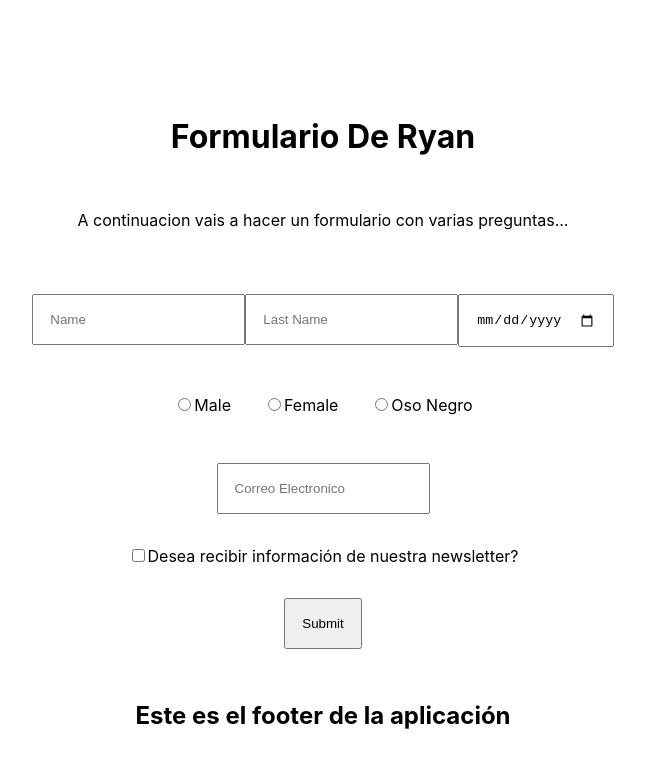
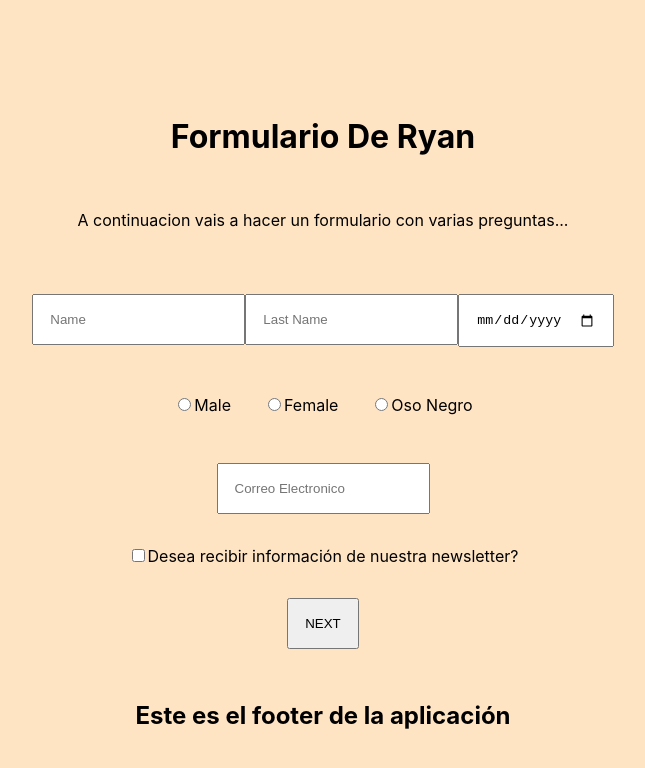
Before and after one commit to Ryanleary9/202302-W4CH2-Ryan-Leary, a React (Create React App) app: page / in a window 1280 px wide. Shown: the top 768 px of the page, without its empty margins (317-962 px from the left). Built offline with nearby package versions, Linux system fonts and the light colour scheme.

Commit message:
Added css to index file

```diff
--- a/src/features/home/home.tsx
+++ b/src/features/home/home.tsx
@@ -26,7 +26,7 @@ export default function HomePage() {
           Desea recibir información de nuestra newsletter?
         </p>
         <span>
-          <input type="submit" placeholder="Next" />
+          <input type="submit" value={"NEXT"} />
         </span>
       </form>
     </>
--- a/src/index.css
+++ b/src/index.css
@@ -10,6 +10,7 @@ body {
     sans-serif;
   -webkit-font-smoothing: antialiased;
   -moz-osx-font-smoothing: grayscale;
+  background-color: bisque;
 }
 
 code {
```
